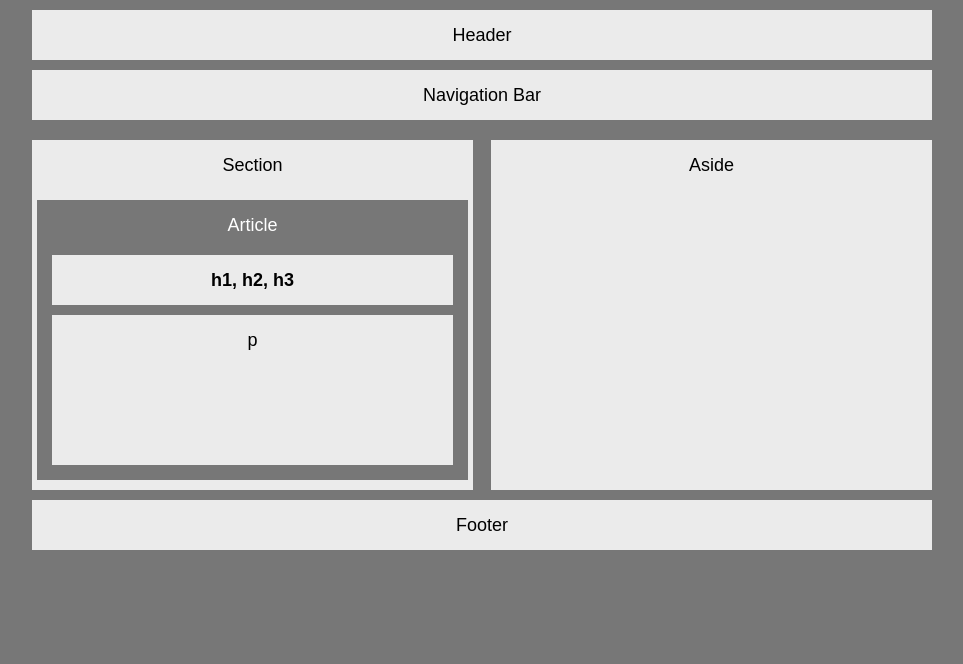
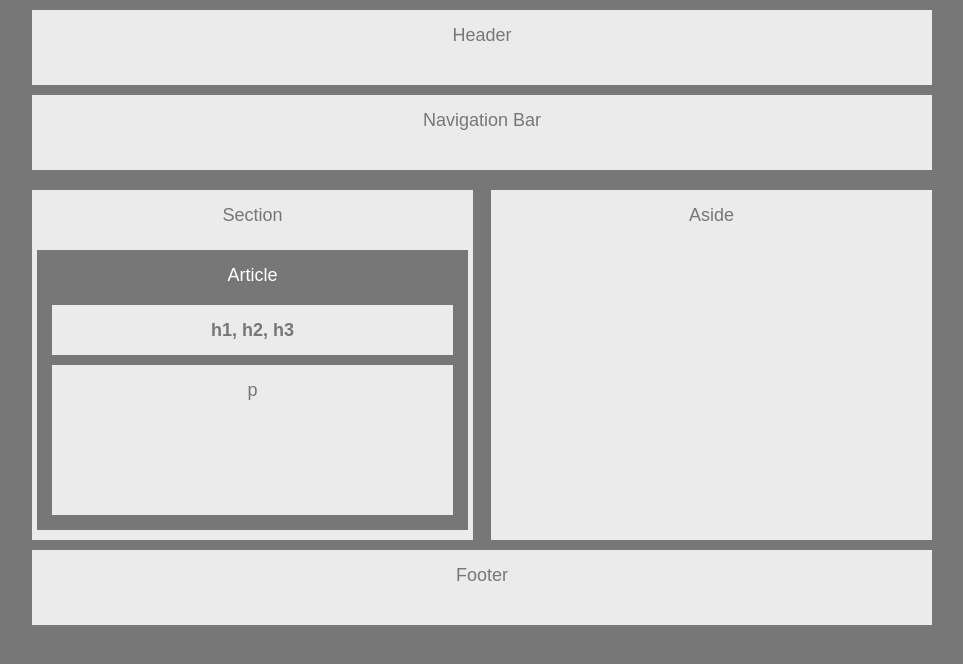
Before and after one commit to mkallgren08/HW-Wireframe, a plain HTML site: page index.html in a window 1280 px wide. Shown: the whole page, without its empty margins (176-1139 px from the left). Drawn offline with Linux system fonts and the light colour scheme.

```diff
--- a/style.css
+++ b/style.css
@@ -6,7 +6,8 @@ body {
 	line-height: 50px;
 	padding-left: 200px;
 	padding-right: 50px;
-	color: black;
+	color: #777;
+	overflow: visible;
 }
 
 .header, .foot, .navbar, .section,
@@ -18,7 +19,9 @@ body {
 
 .header, .foot, .navbar {
 	width: 100%;
-	margin: 10px 0px 10px 0px;}
+	margin: 10px 0px 10px 0px;
+	height: 75px;
+	vertical-align: 50%; }
 
 .section, .aside{
 	width: 49%; }
@@ -48,11 +51,11 @@ body {
 
 .h1h2h3, .text{
 	border: 5px solid #777;
-	color: black;}
+	color: #777;}
 
 .text{
 	height: 150px;
-	overflow: scroll;  }
+	/* overflow: scroll;  */}
 
 .artcbody{
 	margin: 10px;
```
Also changed, not shown: index.html (+5 -0 lines).
